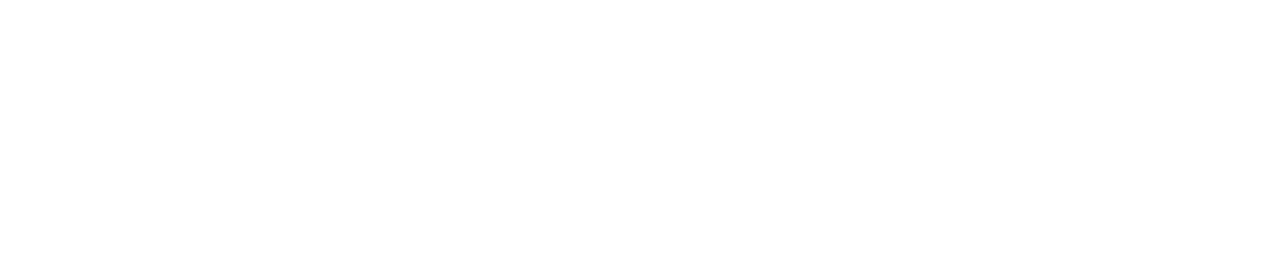
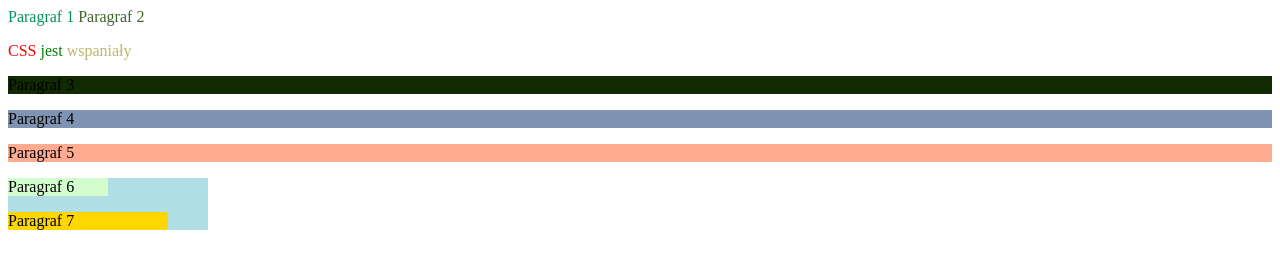
Before and after one commit to mareknibelski/exercises_html_css, a plain HTML site: page 09.Kolory_i_jednostki_w_CSS/index.html in a window 1280 px wide. Drawn offline with Linux system fonts and the light colour scheme.

Commit message:
add 9 work

```diff
--- a/09.Kolory_i_jednostki_w_CSS/css/style.css
+++ b/09.Kolory_i_jednostki_w_CSS/css/style.css
@@ -0,0 +1,46 @@
+#firstcolor {
+  color: #029557;
+}
+
+#secondcolor {
+  color: #3f632a;
+}
+
+#firstword {
+  color: red;
+}
+
+#secondword {
+  color: green;
+}
+
+#thirdword {
+  color: darkkhaki;
+}
+
+#firstpar {
+  background-color: #112a02;
+}
+
+#secondpar {
+  background-color: rgba(0, 42, 105, 0.5);
+}
+
+#thirdpar {
+  background-color: hsl(15, 100%, 78%);
+}
+
+.container {
+  background-color: #b0e0e6;
+  width: 200px;
+}
+
+.first {
+  background-color: #d3ffce;
+  width: 50%;
+}
+
+.second {
+  background-color: #ffd700;
+  width: 10em;
+}
--- a/09.Kolory_i_jednostki_w_CSS/index.html
+++ b/09.Kolory_i_jednostki_w_CSS/index.html
@@ -2,9 +2,25 @@
 <html lang="en">
 <head>
     <meta charset="UTF-8">
-    <title></title>
+    <title>CSS - kolory i jednostki w CSS</title>
+    <link rel="stylesheet" href="css/style.css">
 </head>
 <body>
-
+    <span id="firstcolor">Paragraf 1</span>
+    <span id="secondcolor">Paragraf 2</span>
+    <p>
+      <span id="firstword">CSS</span>
+      <span id="secondword">jest</span>
+      <span id="thirdword">wspaniały</span>
+    </p>
+    <div class="colorUnits">
+      <p id="firstpar">Paragraf 3</p>
+      <p id="secondpar">Paragraf 4</p>
+      <p id="thirdpar">Paragraf 5</p>
+    </div>
+    <div class="container">
+      <p class="first">Paragraf 6</p>
+      <p class="second">Paragraf 7</p>
+    </div>
 </body>
 </html>
```
